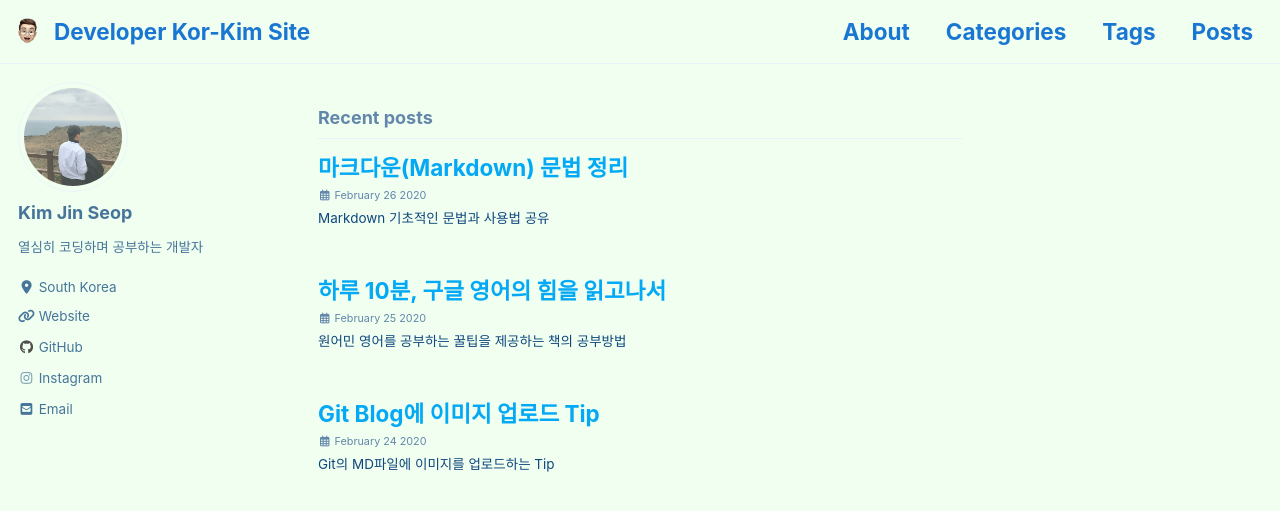
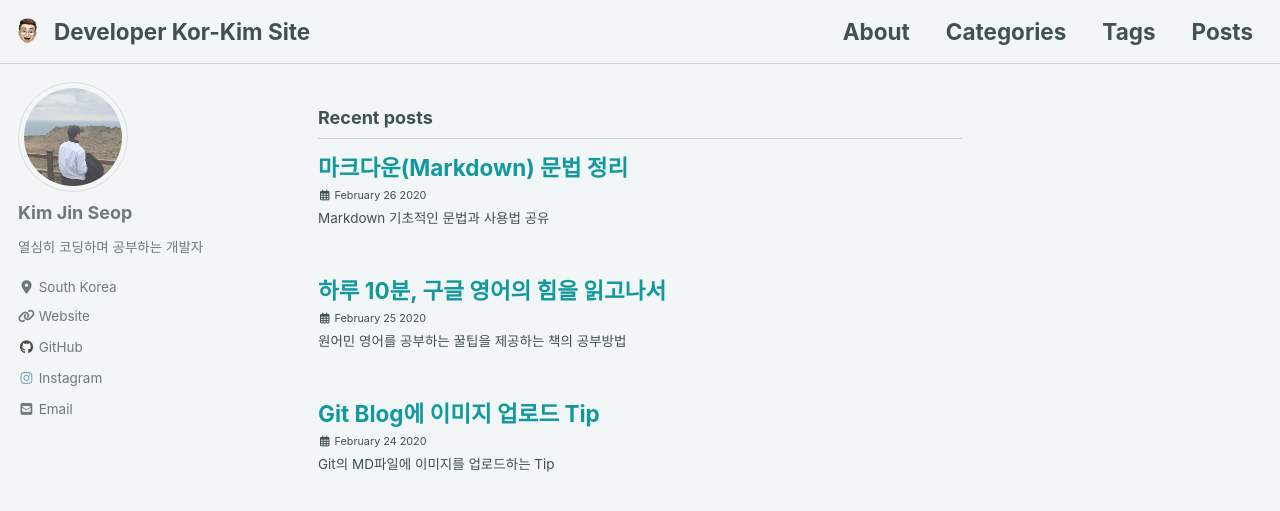
Before and after one commit to kim-jin-seop/kim-jin-seop.github.io, a Jekyll site: the page built from index.html, in a window 1280 px wide and 900 px high. Shown: the top 511 px of the window. Built offline with Jekyll 4.4.1, drawn with Linux system fonts in a browser that asks for light colours; cached includes are drawn as plain includes; nearby versions of some CDN libraries; the list of posts is cut into pages by our own code.

Commit message:
Update _config.yml

```diff
--- a/_config.yml
+++ b/_config.yml
@@ -12,7 +12,7 @@
 
 # theme                  : "minimal-mistakes-jekyll"
 # remote_theme           : "mmistakes/minimal-mistakes"
-minimal_mistakes_skin    : "aqua" # "air", "aqua", "contrast", "dark", "dirt", "neon", "mint", "plum", "sunrise"
+minimal_mistakes_skin    : "mint" # "air", "aqua", "contrast", "dark", "dirt", "neon", "mint", "plum", "sunrise"
 
 # Site Settings
 locale                   : "en-US"
```
